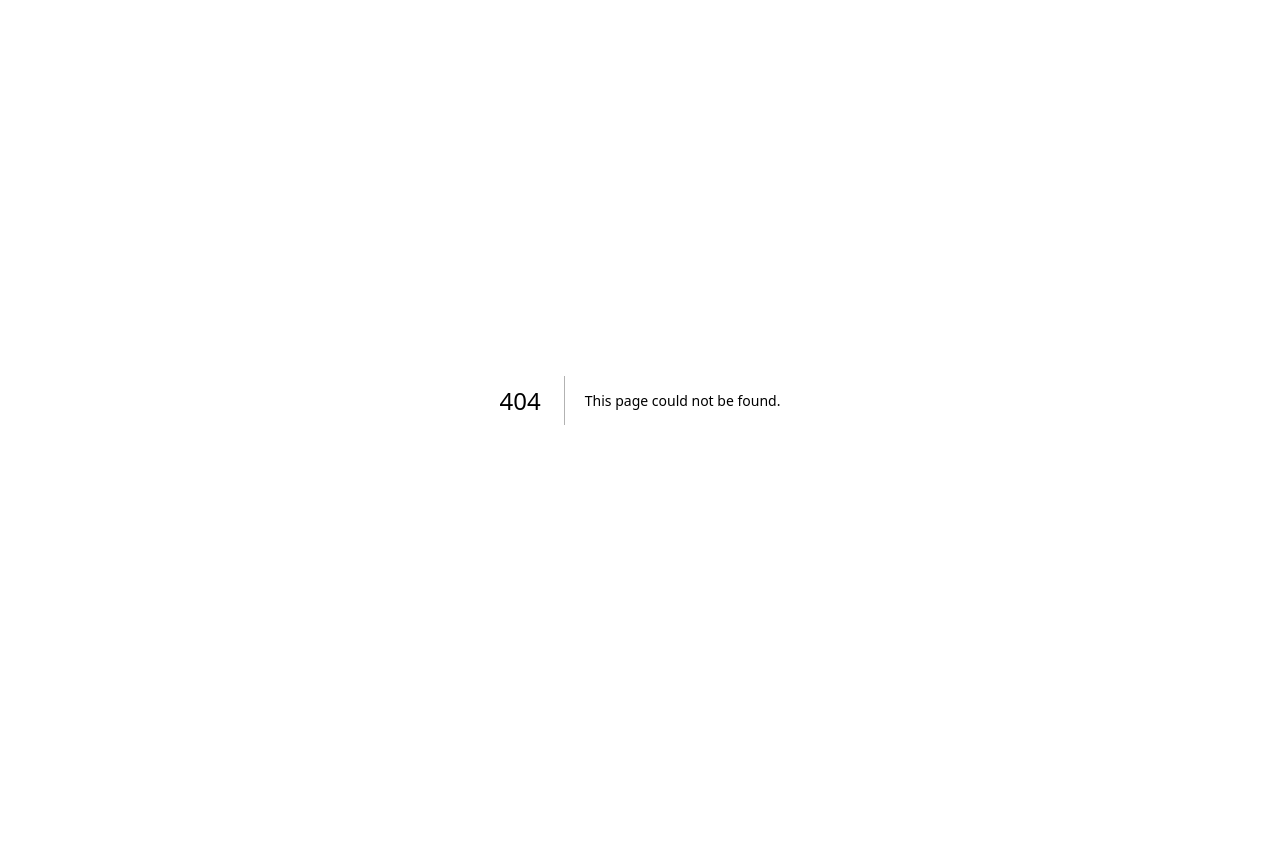
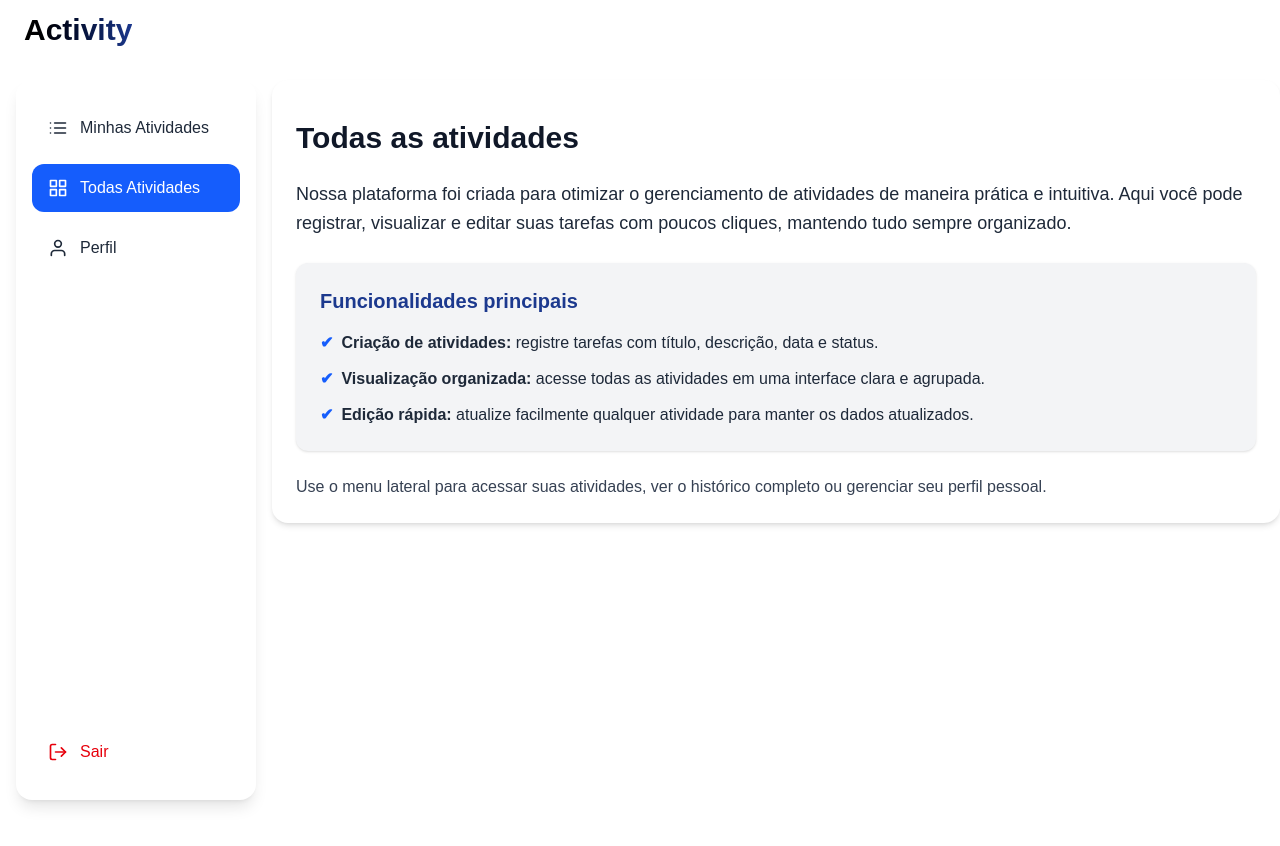
Before and after one commit to maduazevedo/API-NodeJs-Microservice, a Next.js app in the folder frontend/: page /Ativity/All in a window 1280 px wide. Before the commit this address had no page. Shown: the top 846 px of the page. Before the commit the page ends 800 px from the top, so only its background shows below. Built offline with nearby package versions, Linux system fonts and the light colour scheme.

Commit message:
criada paginas atividades, minhas atividadese perfil

```diff
--- /dev/null
+++ b/frontend/app/(pages)/Ativity/All/page.tsx
@@ -0,0 +1,64 @@
+import Header from "@/app/components/Header";
+import AsideMenu from "@/app/components/AsideMenu";
+import MainContent from "@/app/components/MainContent";
+
+export default function Home() {
+  return (
+    <div className="bg-white min-h-screen">
+      <Header />
+
+      <main className="flex pt-20 gap-4">
+        <AsideMenu />
+
+        <MainContent>
+          <div className="space-y-6 text-gray-800">
+            <h1 className="text-3xl font-bold text-gray-900">
+              Todas as atividades
+            </h1>
+
+            <p className="text-lg leading-relaxed">
+              Nossa plataforma foi criada para otimizar o gerenciamento de
+              atividades de maneira prática e intuitiva. Aqui você pode
+              registrar, visualizar e editar suas tarefas com poucos cliques,
+              mantendo tudo sempre organizado.
+            </p>
+
+            <div className="bg-gray-100 rounded-xl p-6 shadow-sm">
+              <h2 className="text-xl font-semibold text-blue-900 mb-4">
+                Funcionalidades principais
+              </h2>
+              <ul className="space-y-3 text-base">
+                <li className="flex items-start gap-2">
+                  <span className="text-blue-600 font-semibold">✔</span>
+                  <span>
+                    <strong>Criação de atividades:</strong> registre tarefas com
+                    título, descrição, data e status.
+                  </span>
+                </li>
+                <li className="flex items-start gap-2">
+                  <span className="text-blue-600 font-semibold">✔</span>
+                  <span>
+                    <strong>Visualização organizada:</strong> acesse todas as
+                    atividades em uma interface clara e agrupada.
+                  </span>
+                </li>
+                <li className="flex items-start gap-2">
+                  <span className="text-blue-600 font-semibold">✔</span>
+                  <span>
+                    <strong>Edição rápida:</strong> atualize facilmente qualquer
+                    atividade para manter os dados atualizados.
+                  </span>
+                </li>
+              </ul>
+            </div>
+
+            <p className="text-base text-gray-700">
+              Use o menu lateral para acessar suas atividades, ver o histórico
+              completo ou gerenciar seu perfil pessoal.
+            </p>
+          </div>
+        </MainContent>
+      </main>
+    </div>
+  );
+}
--- /dev/null
+++ b/frontend/app/(pages)/Ativity/My/page.tsx
@@ -0,0 +1,29 @@
+import Header from "@/app/components/Header";
+import AsideMenu from "@/app/components/AsideMenu";
+import MainContent from "@/app/components/MainContent";
+
+export default function Home() {
+  return (
+    <div className="bg-white min-h-screen">
+
+      <Header />
+
+      <main className="flex pt-20 flex gap-4">
+
+        <AsideMenu />
+
+<MainContent>
+  <div className="space-y-6 text-gray-800">
+    <h1 className="text-3xl font-bold text-gray-900">
+      Minhas atividades
+    </h1>
+
+
+  </div>
+</MainContent>
+
+
+      </main>
+    </div>
+  );
+}
--- a/frontend/app/(pages)/login/page.tsx
+++ b/frontend/app/(pages)/login/page.tsx
@@ -37,7 +37,7 @@ export default function LoginPage() {
       console.log("Login realizado com sucesso:", data);
 
       // Redireciona se o login for bem-sucedido
-      router.push("/home"); // ou /dashboard, conforme sua aplicação
+      router.push("/ativity/my"); // ou /dashboard, conforme sua aplicação
     } catch (error) {
       console.error("Erro na requisição:", error);
       setError("Erro ao conectar com o servidor.");
--- /dev/null
+++ b/frontend/app/(pages)/profile/page.tsx
@@ -0,0 +1,60 @@
+import Header from "@/app/components/Header";
+import AsideMenu from "@/app/components/AsideMenu";
+import MainContent from "@/app/components/MainContent";
+
+export default function Home() {
+  return (
+    <div className="bg-white min-h-screen">
+
+      <Header />
+
+      <main className="flex pt-20 flex gap-4">
+
+        <AsideMenu />
+
+<MainContent>
+  <div className="space-y-6 text-gray-800">
+    <h1 className="text-3xl font-bold text-gray-900">
+      Perfil
+    </h1>
+
+    <p className="text-lg leading-relaxed">
+      Nossa plataforma foi criada para otimizar o gerenciamento de atividades de maneira prática e intuitiva.
+      Aqui você pode registrar, visualizar e editar suas tarefas com poucos cliques, mantendo tudo sempre organizado.
+    </p>
+
+    <div className="bg-gray-100 rounded-xl p-6 shadow-sm">
+      <h2 className="text-xl font-semibold text-blue-900 mb-4">Funcionalidades principais</h2>
+      <ul className="space-y-3 text-base">
+        <li className="flex items-start gap-2">
+          <span className="text-blue-600 font-semibold">✔</span>
+          <span>
+            <strong>Criação de atividades:</strong> registre tarefas com título, descrição, data e status.
+          </span>
+        </li>
+        <li className="flex items-start gap-2">
+          <span className="text-blue-600 font-semibold">✔</span>
+          <span>
+            <strong>Visualização organizada:</strong> acesse todas as atividades em uma interface clara e agrupada.
+          </span>
+        </li>
+        <li className="flex items-start gap-2">
+          <span className="text-blue-600 font-semibold">✔</span>
+          <span>
+            <strong>Edição rápida:</strong> atualize facilmente qualquer atividade para manter os dados atualizados.
+          </span>
+        </li>
+      </ul>
+    </div>
+
+    <p className="text-base text-gray-700">
+      Use o menu lateral para acessar suas atividades, ver o histórico completo ou gerenciar seu perfil pessoal.
+    </p>
+  </div>
+</MainContent>
+
+
+      </main>
+    </div>
+  );
+}
--- /dev/null
+++ b/frontend/app/components/AsideMenu.tsx
@@ -0,0 +1,61 @@
+'use client';
+
+import { useRouter, usePathname } from 'next/navigation';
+import { FiList, FiGrid, FiUser, FiLogOut } from 'react-icons/fi';
+
+export default function AsideMenu() {
+  const router = useRouter();
+  const pathname = usePathname();
+
+  const menuItems = [
+    {
+      label: 'Minhas Atividades',
+      icon: <FiList className="text-xl" />,
+      path: '/Ativity/My',
+    },
+    {
+      label: 'Todas Atividades',
+      icon: <FiGrid className="text-xl" />,
+      path: '/Ativity/All',
+    },
+    {
+      label: 'Perfil',
+      icon: <FiUser className="text-xl" />,
+      path: '/profile',
+    },
+  ];
+
+  return (
+    <aside className="sticky top-20 h-[calc(100vh-80px)] w-60 bg-white shadow-lg rounded-2xl flex flex-col justify-between py-6 px-4 text-gray-800 ml-4">
+      {/* Menu principal */}
+      <div className="space-y-3">
+        {menuItems.map((item, index) => {
+          const isActive = pathname === item.path;
+
+          return (
+            <button
+              key={index}
+              onClick={() => router.push(item.path)}
+              className={`w-full flex items-center gap-3 px-4 py-3 rounded-xl transition-all cursor-pointer
+                ${isActive ? 'bg-blue-600 text-white' : 'hover:bg-blue-100'}`}
+            >
+              {item.icon}
+              <span className="font-medium">{item.label}</span>
+            </button>
+          );
+        })}
+      </div>
+
+      {/* Botão de logout */}
+      <div>
+        <button
+          onClick={() => router.push('/login')}
+          className="w-full flex items-center gap-3 px-4 py-3 rounded-xl hover:bg-red-100 text-red-600 transition-all cursor-pointer"
+        >
+          <FiLogOut className="text-xl" />
+          <span className="font-medium">Sair</span>
+        </button>
+      </div>
+    </aside>
+  );
+}
--- /dev/null
+++ b/frontend/app/components/Header.tsx
@@ -0,0 +1,41 @@
+"use client";
+
+import { useState, useEffect, useRef } from "react";
+import { useRouter } from "next/navigation";
+import { FiUser, FiLogOut } from "react-icons/fi";
+
+export default function Header() {
+  const [isProfileOpen, setIsProfileOpen] = useState(false);
+  const router = useRouter();
+  const dropdownRef = useRef<HTMLDivElement>(null);
+
+  const handleLogout = () => {
+    router.push("/login");
+  };
+
+  useEffect(() => {
+    function handleClickOutside(event: MouseEvent) {
+      if (
+        dropdownRef.current &&
+        !dropdownRef.current.contains(event.target as Node)
+      ) {
+        setIsProfileOpen(false);
+      }
+    }
+
+    document.addEventListener("mousedown", handleClickOutside);
+    return () => {
+      document.removeEventListener("mousedown", handleClickOutside);
+    };
+  }, []);
+
+  return (
+    <header className="fixed top-0 left-0 right-0 z-50 bg-white">
+      <div className="container mx-auto px-6 py-3 flex justify-between items-center">
+        <div className="text-3xl font-bold bg-gradient-to-r from-black to-blue-900 bg-clip-text text-transparent font-montserrat">
+          Activity
+        </div>
+      </div>
+    </header>
+  );
+}
--- /dev/null
+++ b/frontend/app/components/MainContent.tsx
@@ -0,0 +1,19 @@
+"use client";
+
+import { ReactNode } from "react";
+
+interface MainContentProps {
+  title?: string;
+  children: ReactNode;
+}
+
+export default function MainContent({ title, children }: MainContentProps) {
+  return (
+    <main className="flex-1 min-h-screen ">
+      <div className="bg-white rounded-2xl shadow-md p-6 text-black">
+        <h2 className="text-2xl font-semibold text-gray-900 mb-4">{title}</h2>
+        {children}
+      </div>
+    </main>
+  );
+}
--- a/frontend/app/layout.tsx
+++ b/frontend/app/layout.tsx
@@ -1,12 +1,21 @@
 import type { Metadata } from "next";
 import "./globals.css";
-import { Roboto } from "next/font/google";
+import { Roboto, Montserrat } from "next/font/google";
 
+// Fonte Roboto
 const roboto = Roboto({
-  weight: ["400", "500", "700"], // Especifique os pesos que você precisa
-  subsets: ["latin"], // Escolha os subsets apropriados
-  display: "swap", // Para melhor performance
-  variable: "--font-roboto", // Opcional: para usar como CSS variable
+  weight: ["400", "500", "700"],
+  subsets: ["latin"],
+  display: "swap",
+  variable: "--font-roboto",
+});
+
+// Fonte Montserrat
+const montserrat = Montserrat({
+  weight: ["400", "500", "600", "700"],
+  subsets: ["latin"],
+  display: "swap",
+  variable: "--font-montserrat",
 });
 
 export const metadata: Metadata = {
@@ -20,8 +29,8 @@ export default function RootLayout({
   children: React.ReactNode;
 }>) {
   return (
-    <html lang="en">
-      <body className={`${roboto.variable}  antialiased`}>{children}</body>
+    <html lang="en" className={`${roboto.variable} ${montserrat.variable}`}>
+      <body className="antialiased">{children}</body>
     </html>
   );
 }
```
Also changed, not shown: frontend/package.json (+6 -5 lines), 1 other file (tests, documents, lock files or other folders).
